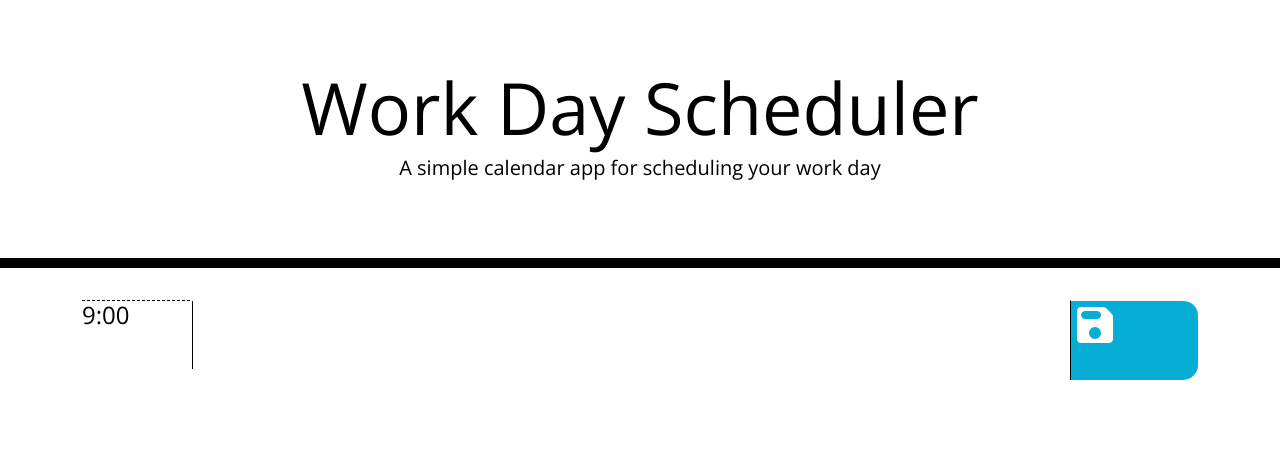
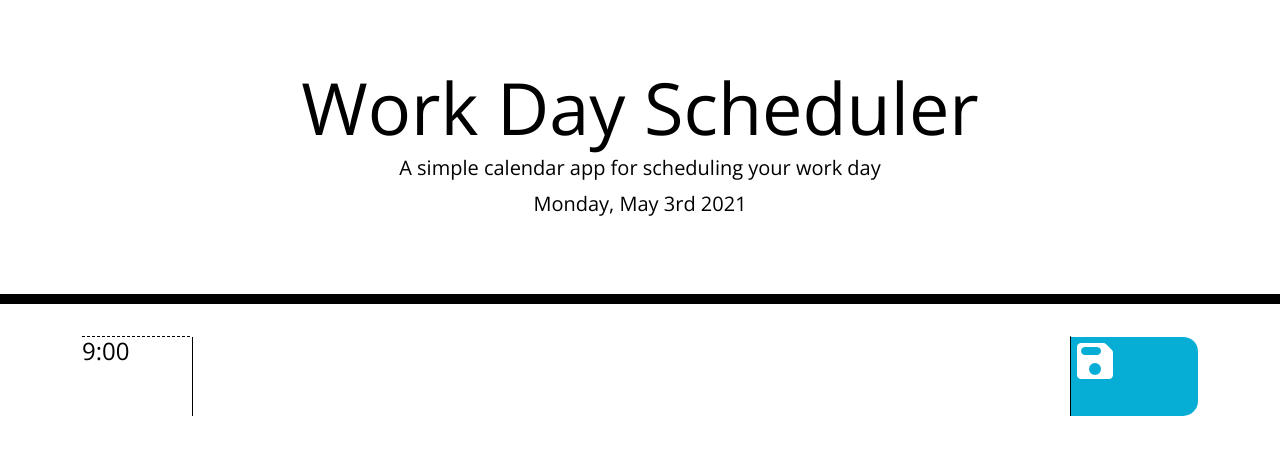
Before and after one commit to monstertruckdog/workday-scheduler, a plain HTML site: page index.html in a window 1280 px wide. Drawn offline with nearby package versions, Linux system fonts and the light colour scheme.

Commit message:
Update initial row design to near complete; start Git 'Project' to organize thoughts, work, etc.

```diff
--- a/Assets/css/style.css
+++ b/Assets/css/style.css
@@ -12,6 +12,8 @@ textarea {
   border-left: 1px solid black;
   padding: 10px;
 }
+
+
 
 .jumbotron {
   text-align: center;
@@ -89,3 +91,11 @@ textarea {
 #c-todo-r-a {
   flex: 0 0 70vw;
 }
+
+.text-box {
+  display: inline;
+  box-sizing: border-box;
+  -webkit-box-sizing: border-box;
+  -moz-box-sizing: border-box;
+  width: inherit;
+}
--- a/Assets/js/script.js
+++ b/Assets/js/script.js
@@ -0,0 +1,5 @@
+var headerSpace = $(".jumbotron");
+var headerDateSpace = $("#currentDay");
+dateToday = moment().format("dddd, MMMM Do YYYY");
+// $("#currentDay").text(headerDateSpace);
+headerDateSpace.text(dateToday);
--- a/index.html
+++ b/index.html
@@ -35,7 +35,7 @@
     </header>
     <div class="container">
       <div class="row hour" id="c-time-r-a"><h4>9:00</h4></div>
-      <div class="row" id="c-todo-r-a"><h5><textarea type="text" class="text-area"></textarea></h5></div>
+      <div class="row to-do" id="c-todo-r-a"><textarea type="text" class="textarea text-box"></textarea></div>
       <div class="row saveBtn" id="c-save-r-a"><span class="material-icons-round">save</span></div>
     </div>
 
```
